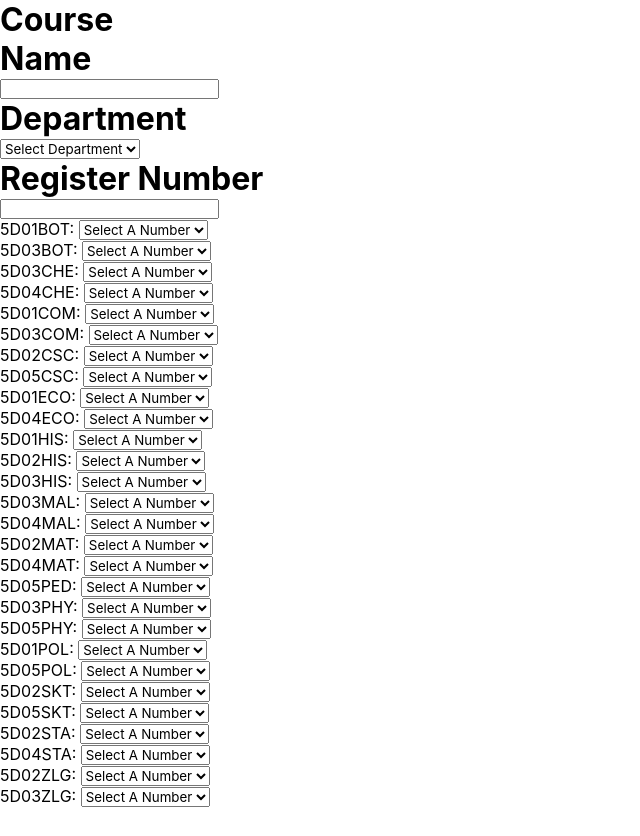
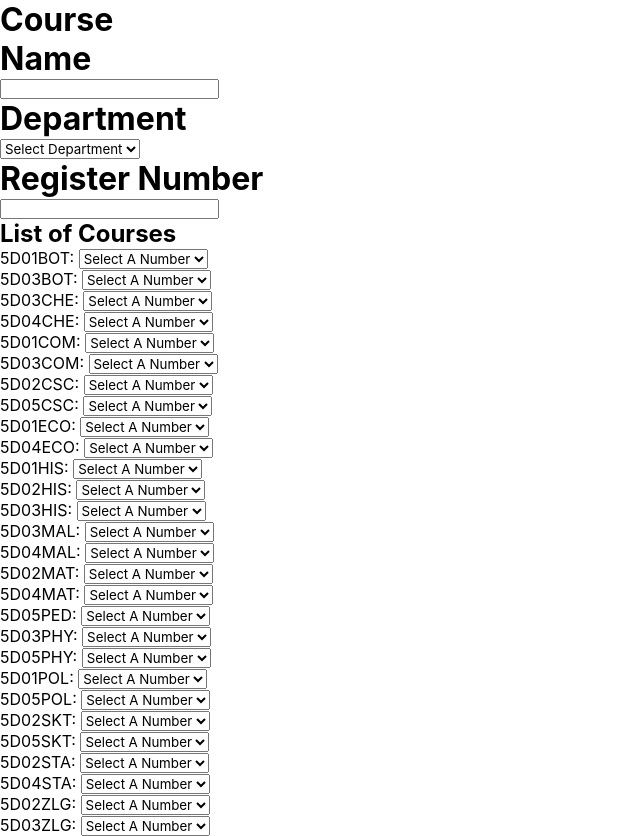
Before and after one commit to 4rjunc/opencourse-webapp, a React (Vite) app in the folder open-frontend/: page / in a window 1280 px wide. Shown: the whole page, without its empty margins (0-640 px from the left). Before the commit the page ends 807 px from the top, so only its background shows below. Built offline with nearby package versions, Linux system fonts and the light colour scheme.

Commit message:
Filtered printing in cousre priority

```diff
--- a/open-frontend/src/components/Course.jsx
+++ b/open-frontend/src/components/Course.jsx
@@ -82,7 +82,15 @@ const Course = () => {
            <h1>Register Number</h1>
            <input type="text" onChange={(e) => setRegNumber(e.target.value)}/>
 
-            {Object.entries(courseList).map(([key, value]) => (
+           <h2>List of Courses</h2>
+          {Object.entries(courseList).map(([key, value]) => {
+                const courseDepartment = key.slice(-3);
+
+                if (courseDepartment === dept) {
+                return null; // Skip mapping the course
+                }
+
+                return (
                 <div key={key}>
                     <span>{key}: </span>
                     <select
@@ -97,7 +105,8 @@ const Course = () => {
                     ))}
                     </select>
                 </div>
-            ))}
+                );
+            })}
         </form>
       </div>
     </div>
```
Lines whose indentation alone changed are shown as unchanged.
